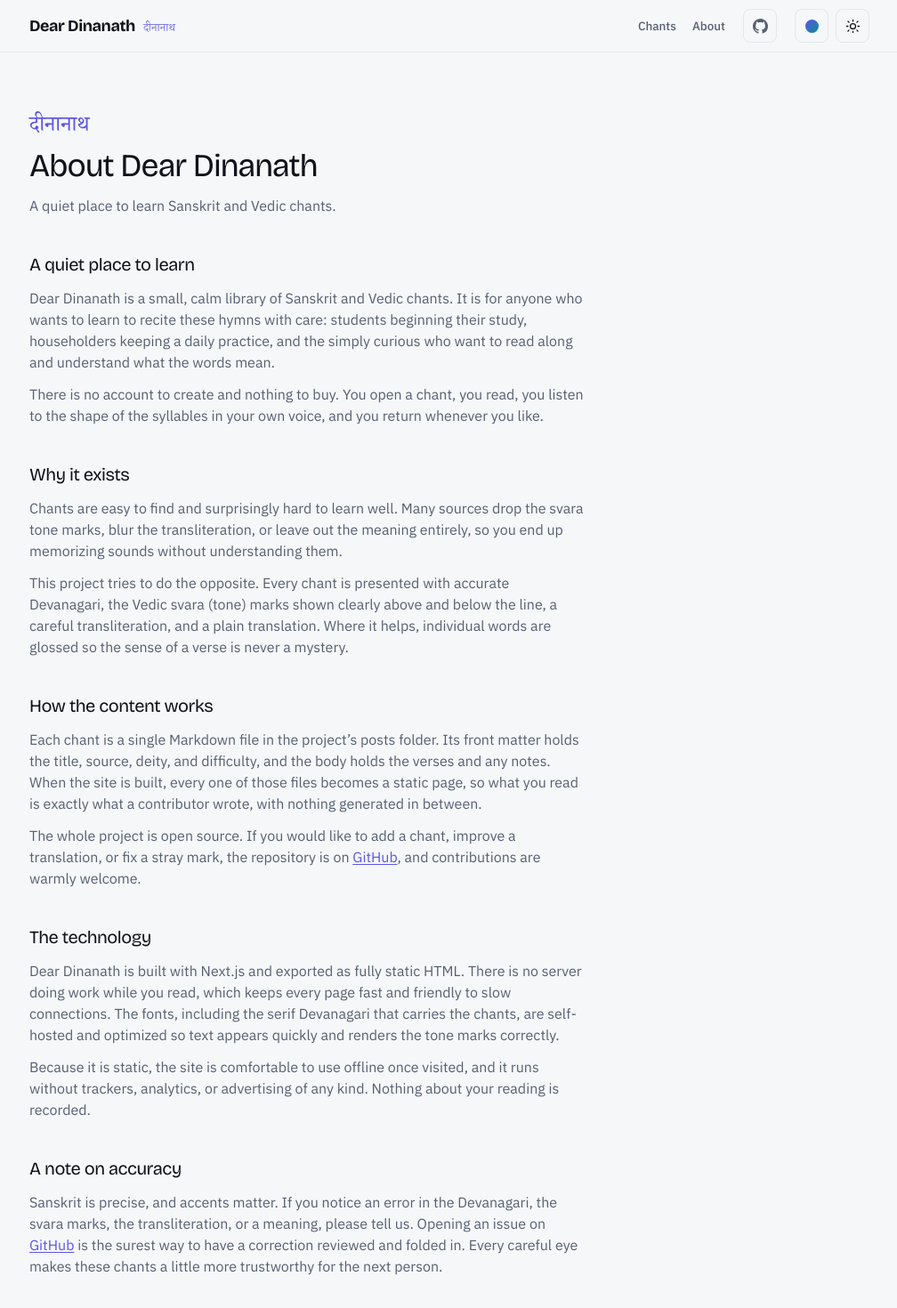
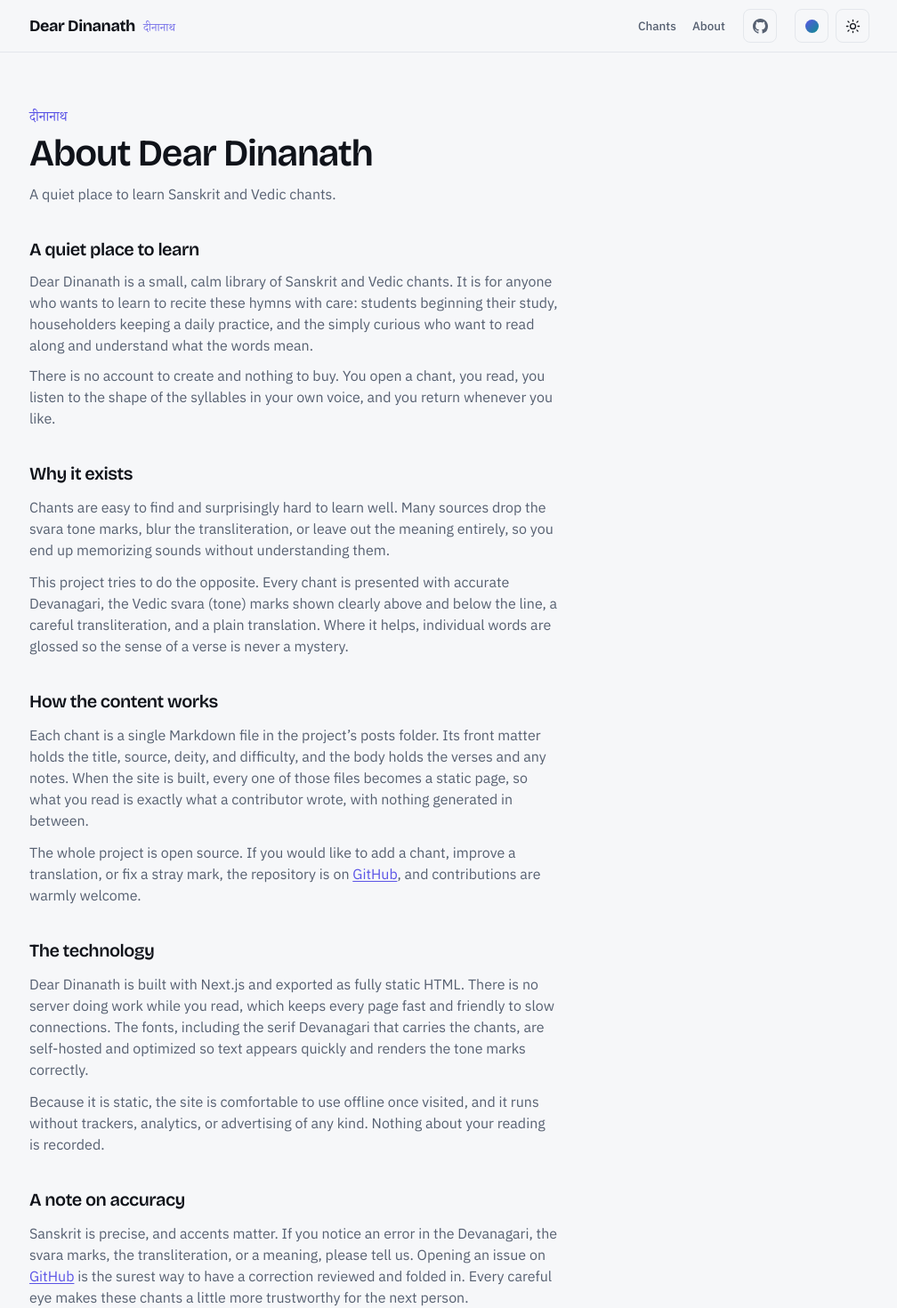
Before and after one commit to prashantbsr/dear-dinanath, a Next.js app: page /about in a window 1280 px wide. Shown: the top 1470 px of the page at 89% size, without its empty margins (135-1143 px from the left). Built offline with nearby package versions, Linux system fonts and the light colour scheme; a web font is replaced by a local one.

Commit message:
style(about): align with the new display and glow treatment
Glow on the heading, semibold display section headings, clamped title sizing,
and the Devanagari shrunk to a quiet accent mark.

Co-Authored-By: Claude Opus 4.8 (1M context) <noreply@anthropic.com>

```diff
--- a/src/app/about/page.tsx
+++ b/src/app/about/page.tsx
@@ -8,20 +8,24 @@ export const metadata: Metadata = {
 
 export default function AboutPage() {
   return (
-    <div className="max-w-[65ch]">
-      <article className="flex flex-col gap-10">
+    <div className="max-w-[62ch]">
+      <article className="flex flex-col gap-9">
         <header className="flex flex-col gap-3">
-          <p aria-hidden="true" className="chant text-2xl text-accent" lang="sa">
+          <p
+            aria-hidden="true"
+            lang="sa"
+            className="glow-text chant text-[0.95rem] leading-none text-accent"
+          >
             {site.nameDevanagari}
           </p>
-          <h1 className="font-display text-3xl tracking-tight text-ink sm:text-4xl">
+          <h1 className="glow-text font-display text-[clamp(1.875rem,7vw,2.625rem)] font-semibold leading-[1.05] tracking-tight text-ink">
             About {site.name}
           </h1>
           <p className="text-muted">{site.tagline}</p>
         </header>
 
-        <section className="flex flex-col gap-3">
-          <h2 className="font-display text-xl tracking-tight text-ink">
+        <section className="flex flex-col gap-2.5">
+          <h2 className="font-display text-xl font-semibold tracking-tight text-ink">
             A quiet place to learn
           </h2>
           <p className="text-muted">
@@ -39,7 +43,7 @@ export default function AboutPage() {
         </section>
 
         <section className="flex flex-col gap-3">
-          <h2 className="font-display text-xl tracking-tight text-ink">Why it exists</h2>
+          <h2 className="font-display text-xl font-semibold tracking-tight text-ink">Why it exists</h2>
           <p className="text-muted">
             Chants are easy to find and surprisingly hard to learn well. Many
             sources drop the svara tone marks, blur the transliteration, or
@@ -56,7 +60,7 @@ export default function AboutPage() {
         </section>
 
         <section className="flex flex-col gap-3">
-          <h2 className="font-display text-xl tracking-tight text-ink">
+          <h2 className="font-display text-xl font-semibold tracking-tight text-ink">
             How the content works
           </h2>
           <p className="text-muted">
@@ -83,7 +87,7 @@ export default function AboutPage() {
         </section>
 
         <section className="flex flex-col gap-3">
-          <h2 className="font-display text-xl tracking-tight text-ink">
+          <h2 className="font-display text-xl font-semibold tracking-tight text-ink">
             The technology
           </h2>
           <p className="text-muted">
@@ -102,7 +106,7 @@ export default function AboutPage() {
         </section>
 
         <section className="flex flex-col gap-3">
-          <h2 className="font-display text-xl tracking-tight text-ink">
+          <h2 className="font-display text-xl font-semibold tracking-tight text-ink">
             A note on accuracy
           </h2>
           <p className="text-muted">
```
